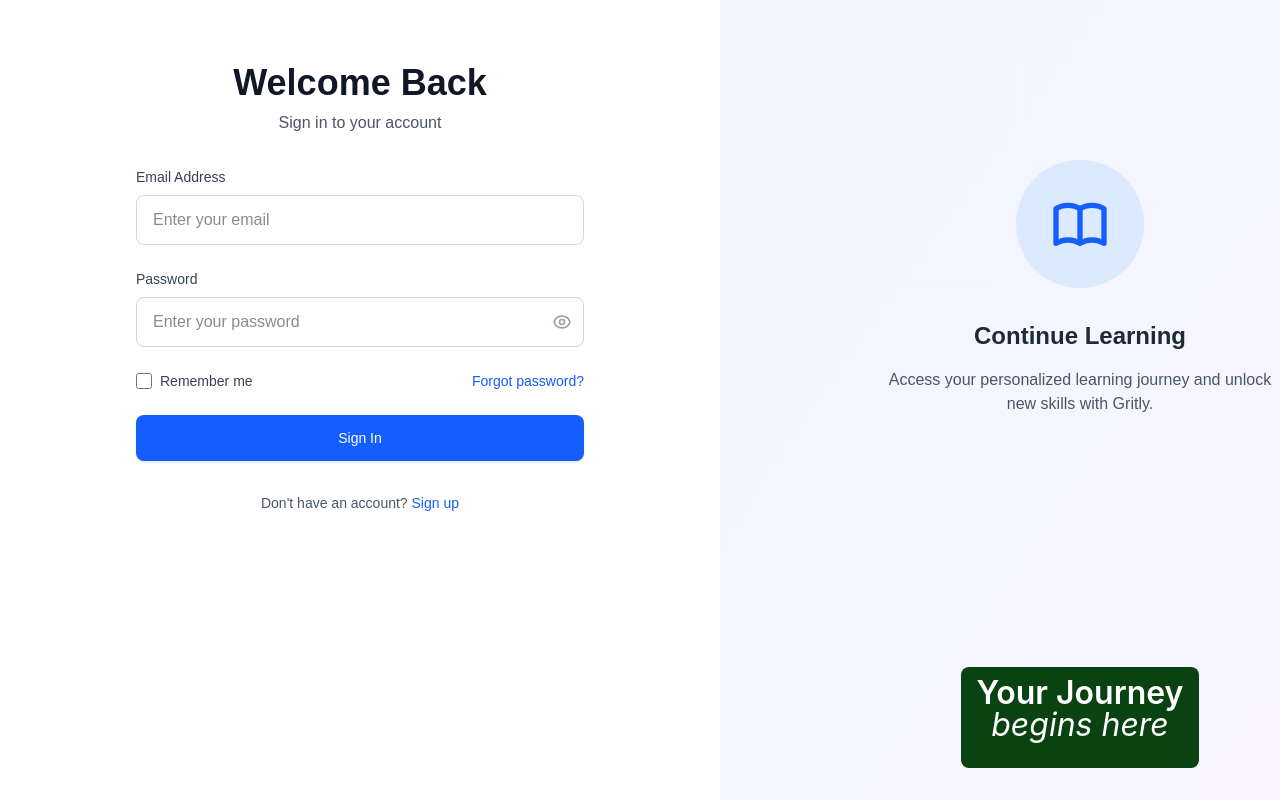
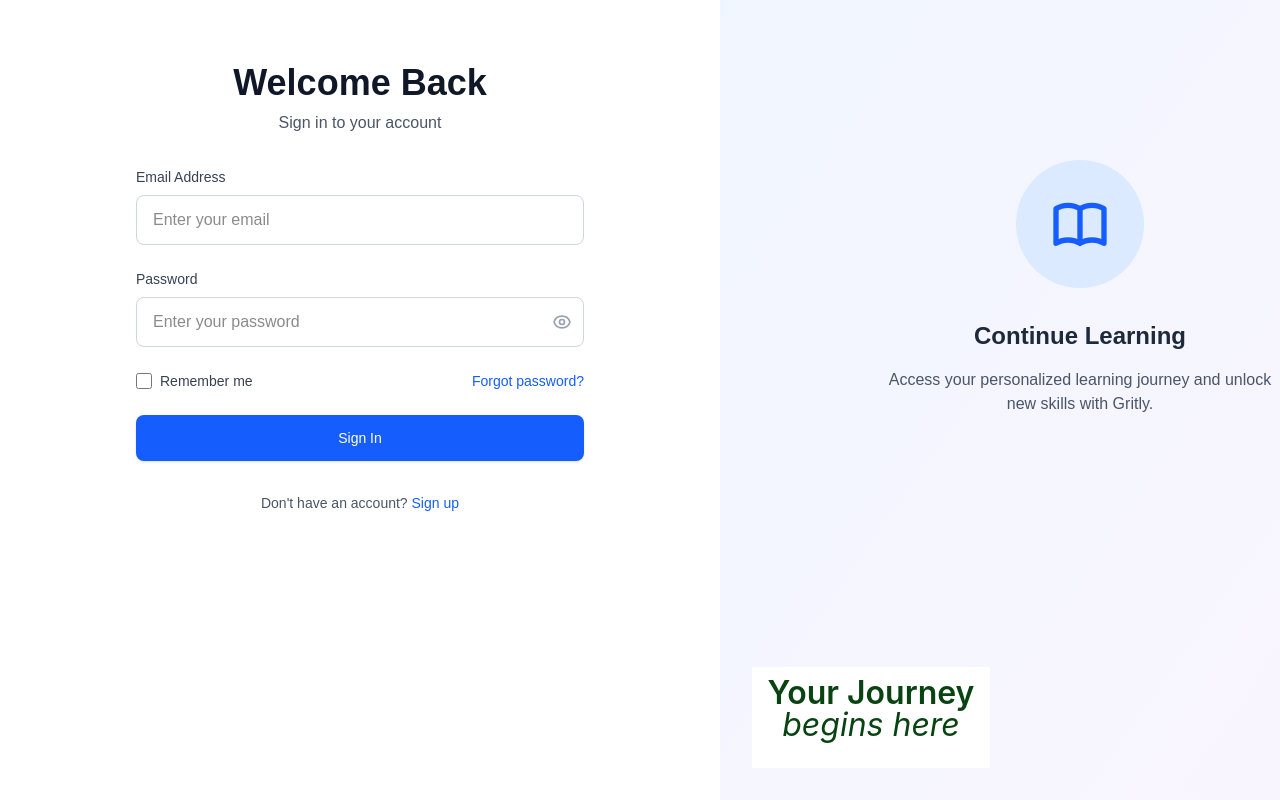
Before and after one commit to MickyDev1/Gritly, a Next.js app: page /login in a window 1280 px wide. Shown: the part 224-1024 px from the top of the page. Built offline with nearby package versions, Linux system fonts and the light colour scheme.

Commit message:
Refactor login page bottom frame: adjust positioning, update background color, and change text color for improved visibility

```diff
--- a/src/app/login/page.tsx
+++ b/src/app/login/page.tsx
@@ -146,9 +146,9 @@ export default function Login() {
                 </div>
 
                 {/* Bottom Frame */}
-                <div className="absolute bottom-8 left-1/2 transform -translate-x-1/2 w-[238px] h-[101px] p-[10px] gap-[10px] bg-[#0A4312] rounded-lg flex items-center justify-center">
+                <div className="absolute bottom-8 left-8 w-[238px] h-[101px] p-[10px] gap-[10px] bg-white flex items-center justify-center">
                     <div className="w-[218px] h-[81px] text-center">
-                        <p className="text-[32px] font-semibold leading-[100%] text-white font-['Inter']">
+                        <p className="text-[32px] font-semibold leading-[100%] text-[#0A4312] font-['Inter']">
                             Your Journey<br />
                             <span className="font-['Lucida Calligraphy'] italic font-normal">
                                 begins here
```
